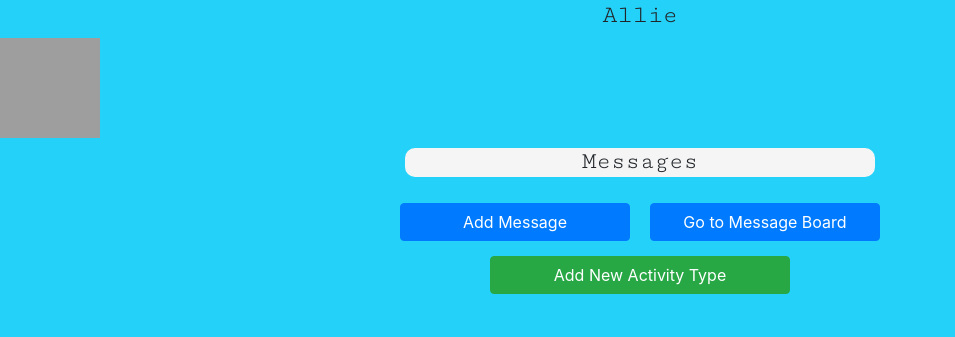
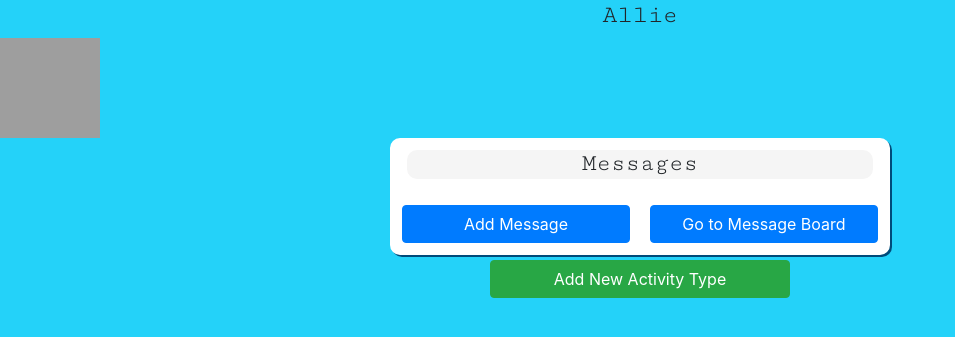
Before and after one commit to kirksudduth/PawPal, a Django app: page /pawpals/1 in a window 1280 px wide. Shown: the part 56-393 px from the top of the page, without its empty margins (0-955 px from the left). Run offline with Django 3.2, Linux system fonts and the light colour scheme; a user stored in the database is signed in; data comes from the database, SQL or seed files in the repository; data that the repository does not hold is empty; parts of the project's set-up code (start-up, migrations or seed data) failed here and were passed over; some libraries are stand-ins or nearby versions; grey boxes are pictures that could not be loaded.

Commit message:
added border and background to message board on pawpal details page

```diff
--- a/pawpalproject/pawpalapp/static/styles/base.css
+++ b/pawpalproject/pawpalapp/static/styles/base.css
@@ -98,6 +98,7 @@ img {
 
 .activity_type {
   background: #28a745;
+  box-shadow: 2px 2px #004b7a;
 }
 
 .add_activity_type {
@@ -106,4 +107,8 @@ img {
 }
 .message_board {
   max-width: 500px;
+  border: solid white 2px;
+  border-radius: 10px;
+  background: white;
+  box-shadow: 2px 2px #004b7a;
 }
--- a/pawpalproject/pawpalapp/templates/pawpals/details.html
+++ b/pawpalproject/pawpalapp/templates/pawpals/details.html
@@ -1,6 +1,7 @@
 {% extends 'shared/base.html' %} {% block content %} {% load static %}
 <h3>{{pawpal.name}}</h3>
 <img src="{{pawpal.image}}" alt="{{pawpal.name}}" ></img>
+<div class="message_board_container container-fluid">
 <div class="message_board container-fluid">
   <h4 class="messages">Messages</h4>
   <div class="messages container-fluid">
@@ -26,6 +27,7 @@
       >Go to Message Board</a
     >
   </div>
+</div>
 </div>
 <div class="container-fluid activity_types">
   <a
```
